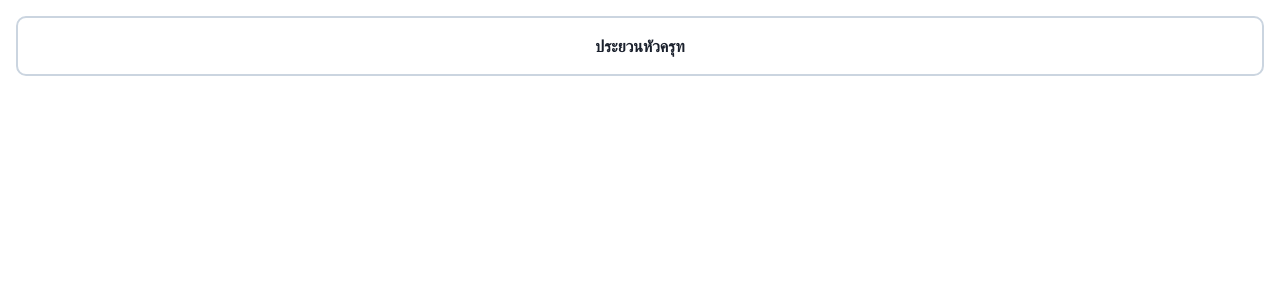
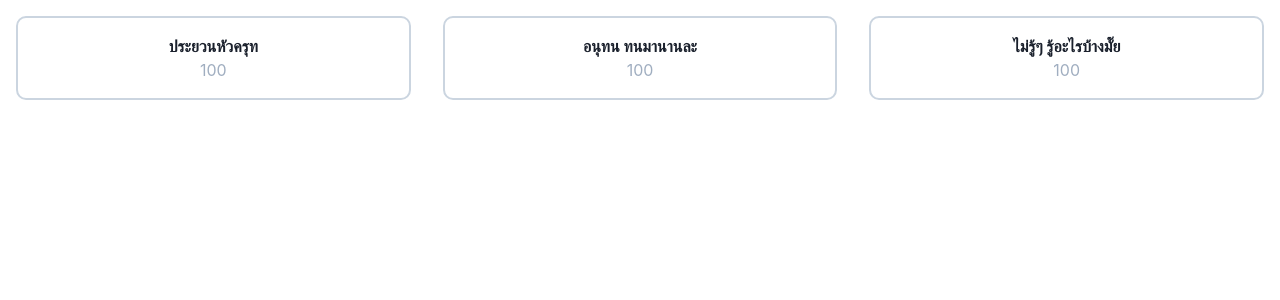
Before and after one commit to annibuliful/dahkunther, a React (Create React App) app: page / in a window 1280 px wide. Shown: the top 300 px of the page. Built offline with nearby package versions, Linux system fonts and the light colour scheme.

Commit message:
feat: interface and component

```diff
--- a/src/@types/common.ts
+++ b/src/@types/common.ts
@@ -2,3 +2,9 @@ export interface ISelectValue {
   label: string;
   value: string;
 }
+
+export interface IPerson {
+  id: string | null;
+  name: string | null;
+  blameCount: number;
+}
--- a/src/App.tsx
+++ b/src/App.tsx
@@ -1,30 +1,88 @@
-import { Box } from "@chakra-ui/react";
+import { Box, SimpleGrid } from "@chakra-ui/react";
 import React from "react";
 import { useState } from "react";
-import { ISelectValue } from "./@types";
-import { SelectBox } from "./components/SelectBox";
+import { IPerson } from "./@types";
+import { SelectedPersonCard } from "./components/common/SelectedPersonCard";
 
-function App() {
-  const [selectedBox, setSelectedBox] = useState("");
-  const onSelectBox = (value: ISelectValue["value"]) => {
-    if (value === selectedBox) {
-      setSelectedBox("");
+const DEFAULT_VALUE: IPerson = {
+  id: null,
+  name: null,
+  blameCount: 0,
+};
+
+const mockListPerson: IPerson[] = [
+  {
+    id: "1",
+    name: "ประยวนหัวครุท",
+    blameCount: 100,
+  },
+  {
+    id: "2",
+    name: "อนุทน ทนมานานละ",
+    blameCount: 100,
+  },
+  {
+    id: "3",
+    name: "ไม่รู้ๆ รู้อะไรบ้างมั๊ย",
+    blameCount: 100,
+  },
+];
+
+interface IListSelectPersonsProps {
+  listPersons: IPerson[];
+  onSelectPerson: (id: IPerson["id"]) => void;
+  selectedPerson: IPerson;
+}
+
+const ListSelectPersons = ({
+  onSelectPerson,
+  listPersons,
+  selectedPerson,
+}: IListSelectPersonsProps) => {
+  return (
+    <SimpleGrid columns={[1, 3, 3]}>
+      {listPersons.map((person) => {
+        const isSelected = selectedPerson.id === person.id;
+        return (
+          <SelectedPersonCard
+            key={person.id}
+            onSelectBox={onSelectPerson}
+            name={person.name as string}
+            id={person.id as string}
+            blameCount={person.blameCount}
+            isSelected={isSelected}
+          />
+        );
+      })}
+    </SimpleGrid>
+  );
+};
+
+const App = () => {
+  const [selectedPerson, setSelectedPerson] = useState<IPerson>(DEFAULT_VALUE);
+
+  const onSelectPerson = (id: IPerson["id"]) => {
+    // deselect person
+    if (id === selectedPerson.id) {
+      setSelectedPerson(DEFAULT_VALUE);
       return;
     }
 
-    setSelectedBox(value);
+    const selectedPersonInfo = mockListPerson.find(
+      (person) => person.id === id
+    );
+    setSelectedPerson(selectedPersonInfo ?? DEFAULT_VALUE);
   };
 
   return (
     <Box>
-      <SelectBox
-        onSelectBox={onSelectBox}
-        label="ประยวนหัวครุท"
-        value="1"
-        isSelected={selectedBox === "1"}
+      <ListSelectPersons
+        listPersons={mockListPerson}
+        onSelectPerson={onSelectPerson}
+        selectedPerson={selectedPerson}
       />
     </Box>
   );
-}
+};
 
 export default App;
--- a/src/components/SelectBox.tsx
+++ b/src/components/common/SelectedPersonCard.tsx
@@ -1,20 +1,21 @@
 import { Box, BoxProps, Text } from "@chakra-ui/react";
 import React from "react";
-import { ISelectValue } from "../@types";
+import { IPerson, ISelectValue } from "../../@types";
 
-interface ISelectBoxProps extends ISelectValue {
+interface ISelectBoxProps extends IPerson {
   onSelectBox: (value: ISelectValue["value"]) => void;
   isSelected?: boolean;
 }
 type BorderColor = BoxProps["borderColor"];
-export const SelectBox = ({
+export const SelectedPersonCard = ({
   isSelected = false,
-  label,
-  value,
+  id,
+  name,
+  blameCount,
   onSelectBox,
 }: ISelectBoxProps) => {
   const handleClickBox = () => {
-    onSelectBox(value);
+    onSelectBox(id as string);
   };
 
   const borderColor: BorderColor = isSelected ? "blue.500" : "gray.300";
@@ -30,7 +31,10 @@ export const SelectBox = ({
       onClick={handleClickBox}
     >
       <Text fontWeight="bold" textAlign="center">
-        {label}
+        {name}
+      </Text>
+      <Text color="gray.400" textAlign="center">
+        {blameCount}
       </Text>
     </Box>
   );
--- /dev/null
+++ b/src/constants/firestore.ts
@@ -0,0 +1,4 @@
+export enum DbCollection {
+  PERSON = "person",
+  BLAME_COMMENT = "blame-comment",
+}
--- /dev/null
+++ b/src/constants/index.ts
@@ -0,0 +1 @@
+export * from "./firestore";
```
Also changed, not shown: src/config.ts (added, +9 -0 lines), src/services/firebase.ts (+8 -10 lines).
